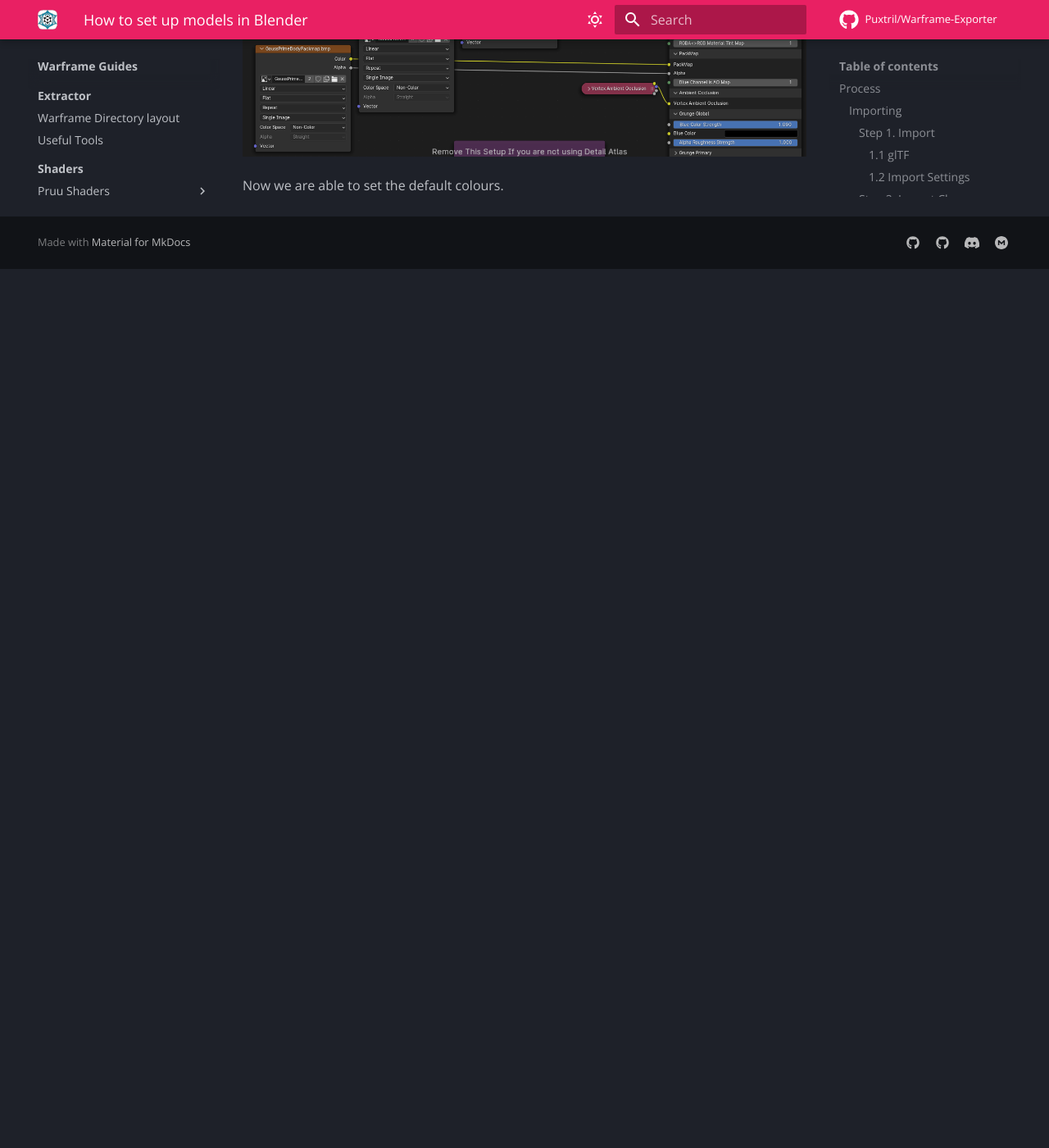
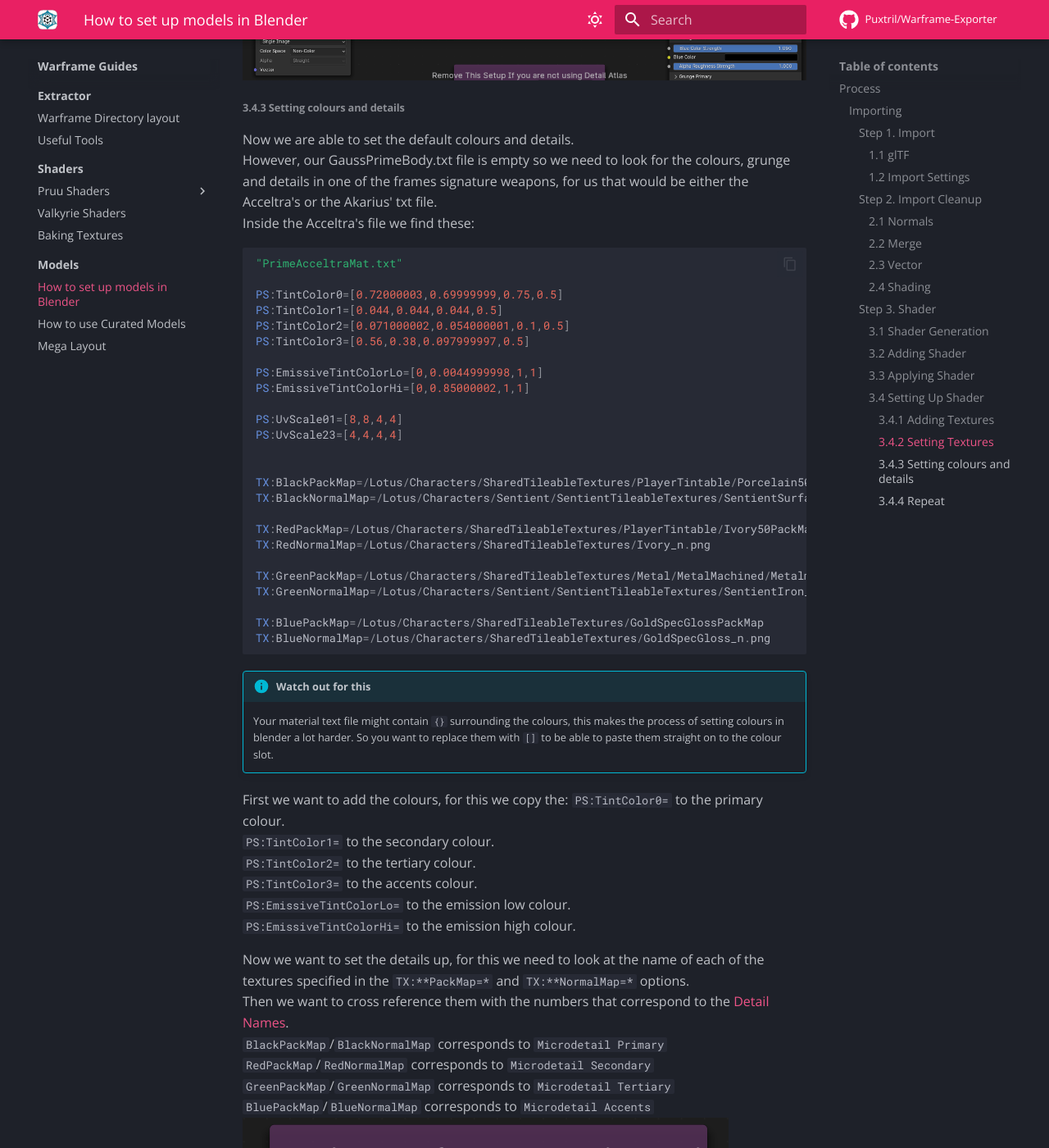
Before and after one commit to Kptweedy/Tutorials, an MkDocs documentation site: the page built from docs/wf-guides/models/model-setup.md, in a window 1280 px wide and 1400 px high, scrolled down 9071 px. Shown: the whole window at 82% size. Built offline with MkDocs 1.6.1 and Material for MkDocs 9.7.7, drawn with Linux system fonts in a browser that asks for light colours; comment, search, counter and statistics services are not loaded; before the commit the page ends 9399 px from its top, so only the background shows below that; some of the changed text lies outside the part shown.

Commit message:
Progress for the night

````diff
--- a/docs/layout.md
+++ b/docs/layout.md
@@ -1,4 +1,27 @@
 # Site layout
 
-Home
-layout
+WFMR Guides
+```
+.
+├───Home
+│      ├───Home
+│      ├───Contributing
+│      └───Site Layout
+├───Warframe Guides
+│      ├───Warframe Guides
+│      ├───Extractor
+│      │     ├───Warframe Directory Layout
+│      │     └───Useful Tools
+│      ├───Shaders
+│      │     ├──Pruu Shaders
+│      │     │     └───Detail Names
+│      │     ├──Valkyrie Shaders
+│      │     ├──Baking Textures
+│      ├───Models
+│      │     ├──How to set up models in Blender
+│      │     ├──How to use Curated Models
+│      │     └──Mega Layout
+├───Curated Models and Resources
+├───Warframe Model Resources Discord
+└───Inspiration Gallery # Coming soon
+```
--- a/docs/wf-guides/models/model-setup.md
+++ b/docs/wf-guides/models/model-setup.md
@@ -16,7 +16,7 @@
 - Make sure that Guess Original Bind Pose is not checked.
 - Make sure that Bone Dir is set to Temperance (average).
 
-![Importing The Main Model](../../assets/images/import-2.png)
+![Importing The Main Model](../../assets/images/import-3.png)
 
 Your blender should contain the model that you imported as well as the skeleton of that model.
 
@@ -88,8 +88,62 @@
 1. Tint mask
 2. Normal map
 3. Emission map
-4. Packmap
+4. Tint mask / Material Tint mask
+5. Packmap
 
 ![](../../assets/images/node-replaced.png)
 
-Now we are able to set the default colours.
+###### 3.4.3 Setting colours and details
+
+Now we are able to set the default colours and details.
+However, our GaussPrimeBody.txt file is empty so we need to look for the colours, grunge and details in one of the frames signature weapons, for us that would be either the Acceltra's or the Akarius' txt file.
+Inside the Acceltra's file we find these:
+```c
+"PrimeAcceltraMat.txt"
+
+PS:TintColor0=[0.72000003,0.69999999,0.75,0.5]
+PS:TintColor1=[0.044,0.044,0.044,0.5]
+PS:TintColor2=[0.071000002,0.054000001,0.1,0.5]
+PS:TintColor3=[0.56,0.38,0.097999997,0.5]
+
+PS:EmissiveTintColorLo=[0,0.0044999998,1,1]
+PS:EmissiveTintColorHi=[0,0.85000002,1,1]
+
+PS:UvScale01=[8,8,4,4]
+PS:UvScale23=[4,4,4,4]
+
+
+TX:BlackPackMap=/Lotus/Characters/SharedTileableTextures/PlayerTintable/Porcelain50PackMap
+TX:BlackNormalMap=/Lotus/Characters/Sentient/SentientTileableTextures/SentientSurfaceA_n.png
+
+TX:RedPackMap=/Lotus/Characters/SharedTileableTextures/PlayerTintable/Ivory50PackMap
+TX:RedNormalMap=/Lotus/Characters/SharedTileableTextures/Ivory_n.png
+
+TX:GreenPackMap=/Lotus/Characters/SharedTileableTextures/Metal/MetalMachined/MetalmachinedPackMap
+TX:GreenNormalMap=/Lotus/Characters/Sentient/SentientTileableTextures/SentientIron_n.png
+
+TX:BluePackMap=/Lotus/Characters/SharedTileableTextures/GoldSpecGlossPackMap
+TX:BlueNormalMap=/Lotus/Characters/SharedTileableTextures/GoldSpecGloss_n.png
+
+```
+!!! info "Watch out for this"
+	Your material text file might contain `{}` surrounding the colours, this makes the process of setting colours in blender a lot harder. So you want to replace them with `[]` to be able to paste them straight on to the colour slot.
+
+First we want to add the colours, for this we copy the:
+`PS:TintColor0=` to the primary colour.
+`PS:TintColor1=` to the secondary colour.
+`PS:TintColor2=` to the tertiary colour.
+`PS:TintColor3=` to the accents colour.
+`PS:EmissiveTintColorLo=` to the emission low colour.
+`PS:EmissiveTintColorHi=` to the emission high colour.
+
+Now we want to set the details up, for this we need to look at the name of each of the textures specified in the `TX:**PackMap=*` and `TX:**NormalMap=*` options.
+Then we want to cross reference them with the numbers that correspond to the [Detail Names](../shaders/pruu/details.md).
+`BlackPackMap`/`BlackNormalMap` corresponds to `Microdetail Primary`
+`RedPackMap`/`RedNormalMap` corresponds to `Microdetail Secondary`
+`GreenPackMap`/`GreenNormalMap` corresponds to `Microdetail Tertiary`
+`BluePackMap`/`BlueNormalMap` corresponds to `Microdetail Accents`
+![Detail Numbers](../../assets/images/detail-nums.png)
+
+###### 3.4.4 Repeat
+After you have finished setting up the first material you want to check if there are other materials on other meshes  and if so set them up.
--- a/mkdocs.yml
+++ b/mkdocs.yml
@@ -117,7 +117,7 @@
       - Pruu Shaders:
         - wf-guides/shaders/pruu/index.md
         - Detail Names: wf-guides/shaders/pruu/details.md
-      - Valk Shaders: wf-guides/shaders/valk-shader.md
+      - Valkyrie Shaders: wf-guides/shaders/valk-shader.md
       - Baking Textures: wf-guides/shaders/baking.md
     - Models:
       - wf-guides/models/index.md
````
Also changed, not shown: docs/index.md (+4 -3 lines), docs/wf-guides/extractor/index.md (+4 -5 lines), docs/wf-guides/shaders/pruu/details.md (+3 -3 lines), docs/assets/images/detail-nums.png (added), docs/assets/images/import-3.png (added), docs/assets/images/node-replacment.png, docs/assets/images/open-in-shell.png (added), docs/assets/images/textures-nc.png, 3 other files.
